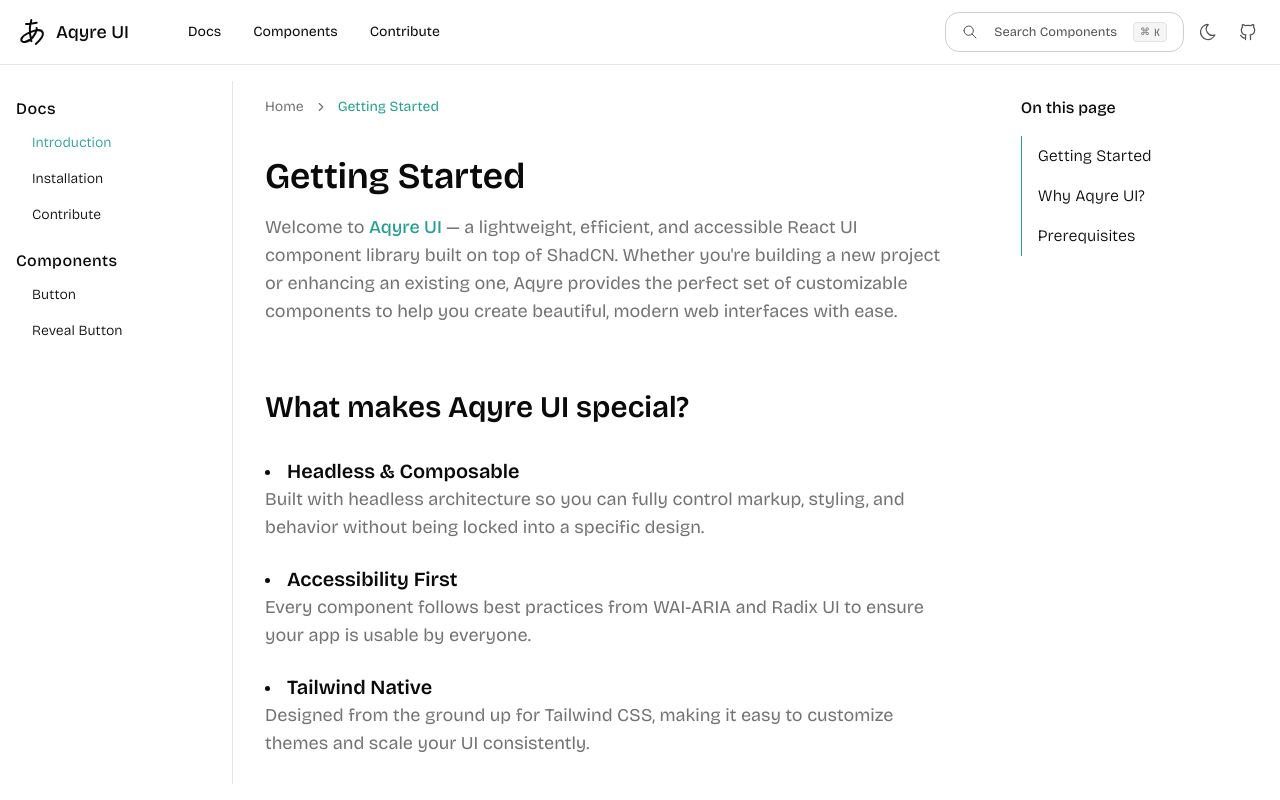
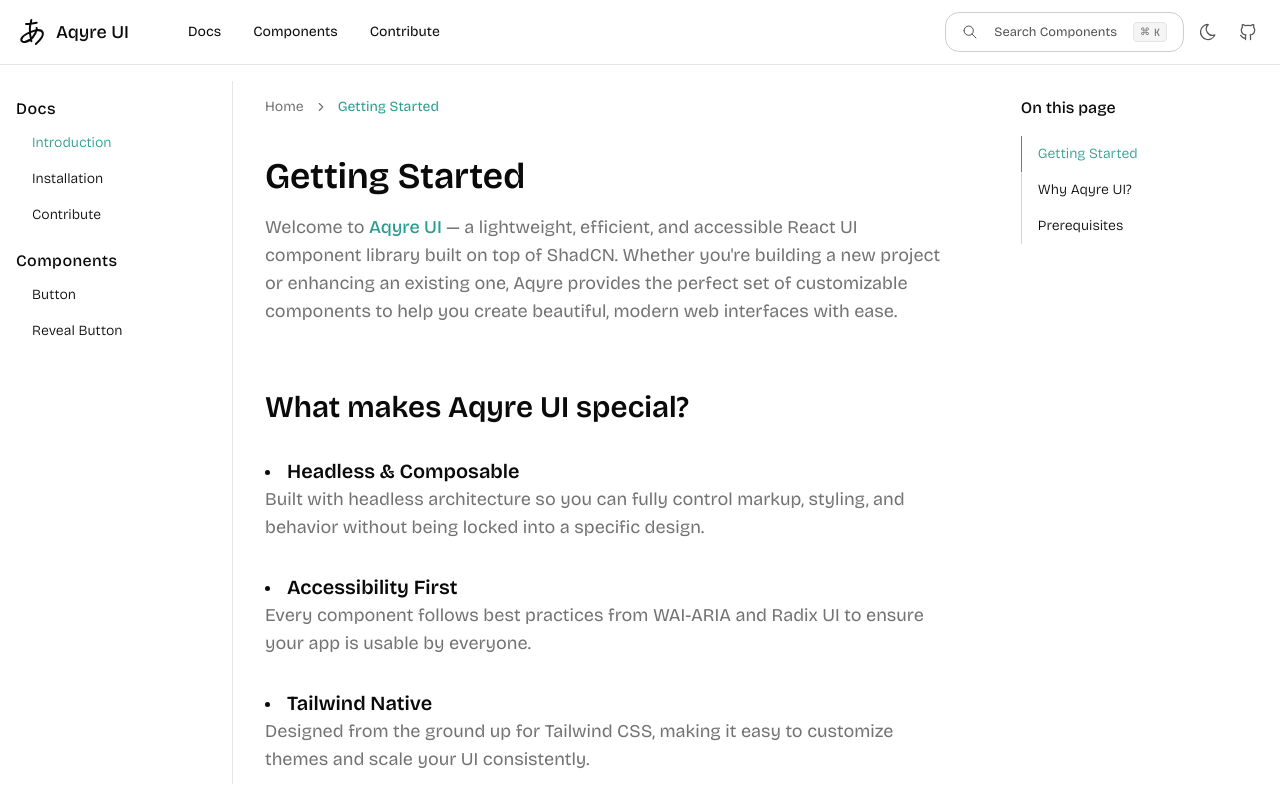
Before and after one commit to rht-21/aqyre-ui, a Next.js app: page /docs in a window 1280 px wide. Built offline with nearby package versions, Linux system fonts and the light colour scheme.

Commit message:
feat: Add table of contents

```diff
--- a/app/(root)/docs/page.tsx
+++ b/app/(root)/docs/page.tsx
@@ -7,16 +7,19 @@
   return (
     <section className="docs-section">
       <article>
-        <h1 id="getting-started">Getting Started</h1>
+        <div id="overview">
+          <h1>Getting Started</h1>
           <p>
             Welcome to <span>Aqyre UI</span> — a lightweight, efficient, and
-          accessible React UI component library built on top of ShadCN. Whether
-          you&apos;re building a new project or enhancing an existing one, Aqyre
-          provides the perfect set of customizable components to help you create
-          beautiful, modern web interfaces with ease.
+            accessible React UI component library built on top of ShadCN.
+            Whether you&apos;re building a new project or enhancing an existing
+            one, Aqyre provides the perfect set of customizable components to
+            help you create beautiful, modern web interfaces with ease.
           </p>
+        </div>
 
-        <h2 id="why-aqyreui">What makes Aqyre UI special?</h2>
+        <div id="why-aqyreui">
+          <h2>What makes Aqyre UI special?</h2>
           <ul>
             {Data.unique_features.map(({ title, description }, index) => (
               <li key={index}>
@@ -25,8 +28,10 @@
               </li>
             ))}
           </ul>
+        </div>
 
-        <h2 id="prerequisites">Prerequisites</h2>
+        <div id="prerequisites">
+          <h2>Prerequisites</h2>
           <p className="mb-0">
             Before using Aqyre UI, make sure your project is set up with:
           </p>
@@ -44,6 +49,7 @@
               <Link href="https://nextjs.org/docs">Next.js</Link>
             </p>
           </ul>
+        </div>
       </article>
       <DocTracker />
     </section>
--- a/app/globals.css
+++ b/app/globals.css
@@ -141,6 +141,10 @@
   .docs-section > article {
     @apply col-span-5 flex flex-col gap-4;
 
+    & div {
+      @apply flex flex-col gap-4 mb-12;
+    }
+
     & h1 {
       @apply text-3xl sm:text-4xl font-semibold mt-4;
     }
@@ -158,7 +162,7 @@
     }
 
     & p {
-      @apply text-base sm:text-lg text-muted-foreground mb-12;
+      @apply text-base sm:text-lg text-muted-foreground;
 
       & span {
         @apply font-medium text-aqyre-primary;
@@ -166,7 +170,7 @@
     }
 
     & ul {
-      @apply py-4 list-inside list-disc -space-y-6;
+      @apply py-4 list-inside list-disc space-y-8;
 
       & h4 {
         @apply inline;
--- a/components/sections/DocTracker.tsx
+++ b/components/sections/DocTracker.tsx
@@ -1,17 +1,22 @@
 "use client";
 
 import { TrackerData } from "@/constant";
+import { useActiveSection } from "@/hooks/useActiveSection";
 import { usePathname } from "next/navigation";
 import React from "react";
 import { Link } from "react-scroll";
 
 const DocTracker = () => {
   const path = usePathname().split("/").pop();
+  const sections = TrackerData[path as keyof typeof TrackerData];
+  const ids = sections.map(({ id }) => id);
+  const visibleIds = useActiveSection(ids);
+
   return (
     <aside>
       <section>
         <p className="font-medium mb-4">On this page</p>
-        {TrackerData[path as keyof typeof TrackerData].map(({ id, title }) => (
+        {sections.map(({ id, title }) => (
           <Link
             to={id}
             key={id}
@@ -19,7 +24,11 @@
             smooth={true}
             offset={-32}
             containerId="scrollable-section"
-            className={`block py-2 pl-4 cursor-pointer duration-150 hover:text-foreground font-light border-l border-aqyre-primary`}
+            className={`block py-2 pl-4 text-sm cursor-pointer duration-150 font-light border-l ${
+              visibleIds.includes(id)
+                ? "border-aqyre-primary text-aqyre-primary"
+                : "border-neutral-300 dark:border-neutral-700 hover:text-foreground"
+            }`}
           >
             {title}
           </Link>
--- /dev/null
+++ b/hooks/useActiveSection.tsx
@@ -0,0 +1,46 @@
+import { useEffect, useState } from "react";
+
+export const useActiveSection = (ids: string[]) => {
+  const [visibleIds, setVisibleIds] = useState<string[]>([]);
+
+  useEffect(() => {
+    const observer = new IntersectionObserver(
+      (entries) => {
+        const visible = entries
+          .filter(
+            (entry) => entry.isIntersecting || entry.intersectionRatio > 0
+          )
+          .map((entry) => entry.target.id);
+
+        setVisibleIds((prev) => {
+          // Avoid unnecessary updates
+          const same =
+            visible.length === prev.length &&
+            visible.every((id) => prev.includes(id));
+          return same ? prev : visible;
+        });
+      },
+      {
+        root: null,
+        threshold: [0, 0.1, 0.25, 0.5, 0.75, 1], // multiple points for better precision
+        rootMargin: "0px 0px -30% 0px", // ensures top section triggers early
+      }
+    );
+
+    const elements: HTMLElement[] = [];
+
+    ids.forEach((id) => {
+      const el = document.getElementById(id);
+      if (el) {
+        observer.observe(el);
+        elements.push(el);
+      }
+    });
+
+    return () => {
+      elements.forEach((el) => observer.unobserve(el));
+    };
+  }, [ids]);
+
+  return visibleIds;
+};
```
Lines whose indentation alone changed are shown as unchanged.
